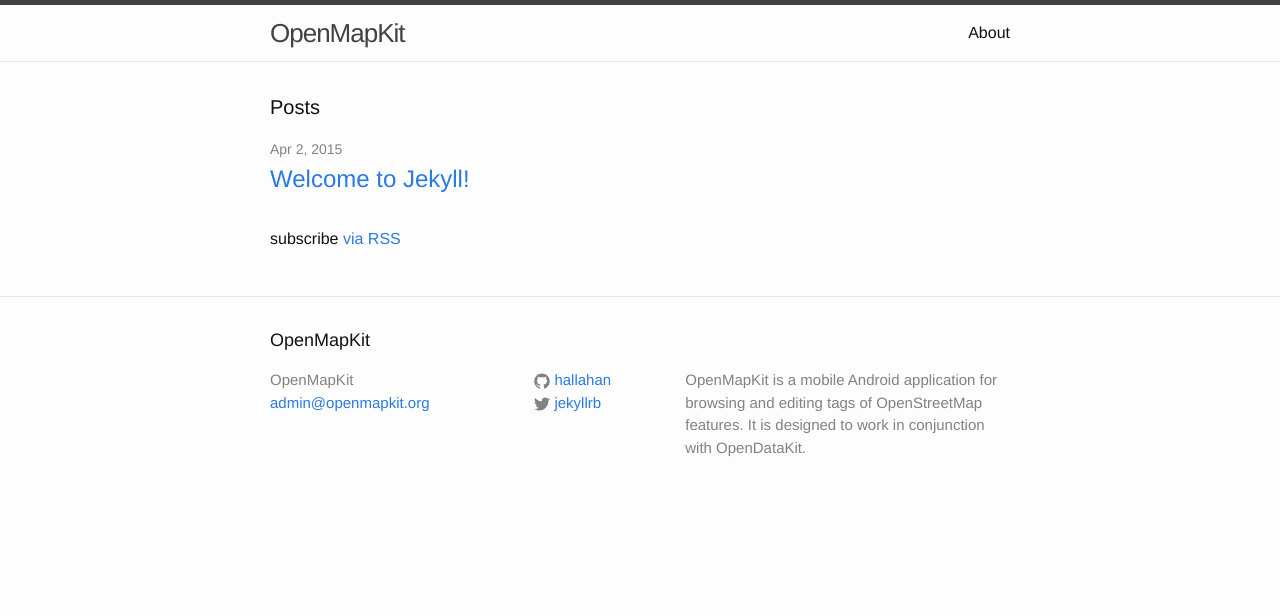
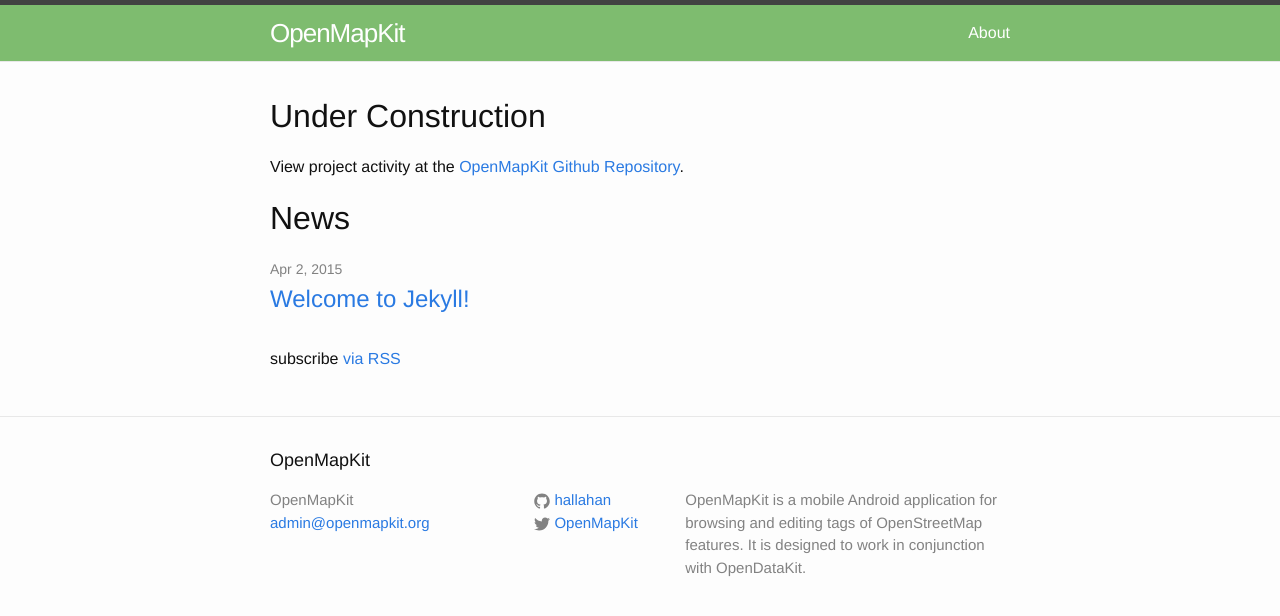
Before and after one commit to posm/OpenMapKitAndroid, a Jekyll site: the page built from index.html, in a window 1280 px wide. Shown: the top 616 px of the page. Built offline with Jekyll 4.4.1, drawn with Linux system fonts in a browser that asks for light colours.

Commit message:
ready to hand off to intern

```diff
--- a/_config.yml
+++ b/_config.yml
@@ -7,7 +7,7 @@
   OpenDataKit.
 baseurl: "" # the subpath of your site, e.g. /blog/
 url: "http://openmapkit.org" # the base hostname & protocol for your site
-twitter_username: jekyllrb
+twitter_username: OpenMapKit
 github_username:  hallahan
 
 # Build settings
--- a/_sass/_layout.scss
+++ b/_sass/_layout.scss
@@ -4,6 +4,7 @@
 .site-header {
     border-top: 5px solid $grey-color-dark;
     border-bottom: 1px solid $grey-color-light;
+    background-color: $osm-green;
     min-height: 56px;
 
     // Positioning context for the mobile navigation icon
@@ -11,6 +12,7 @@
 }
 
 .site-title {
+    color: white;
     font-size: 26px;
     line-height: 56px;
     letter-spacing: -1px;
@@ -19,7 +21,7 @@
 
     &,
     &:visited {
-        color: $grey-color-dark;
+        color: white;
     }
 }
 
@@ -32,7 +34,7 @@
     }
 
     .page-link {
-        color: $text-color;
+        color: white;
         line-height: $base-line-height;
 
         // Gaps between nav items, but not on the first one
--- a/css/main.scss
+++ b/css/main.scss
@@ -20,6 +20,8 @@
 $grey-color:       #828282;
 $grey-color-light: lighten($grey-color, 40%);
 $grey-color-dark:  darken($grey-color, 25%);
+
+$osm-green:		   #7ebc6f;
 
 // Width of the content area
 $content-width:    800px;
--- a/index.html
+++ b/index.html
@@ -3,8 +3,11 @@
 ---
 
 <div class="home">
+  <h1>Under Construction</h1>
 
-  <h1 class="page-heading">Posts</h1>
+  <p>View project activity at the <a href="https://github.com/americanredcross/openmapkit">OpenMapKit Github Repository</a>.</p>
+
+  <h1>News</h2>
 
   <ul class="post-list">
     {% for post in site.posts %}
```
